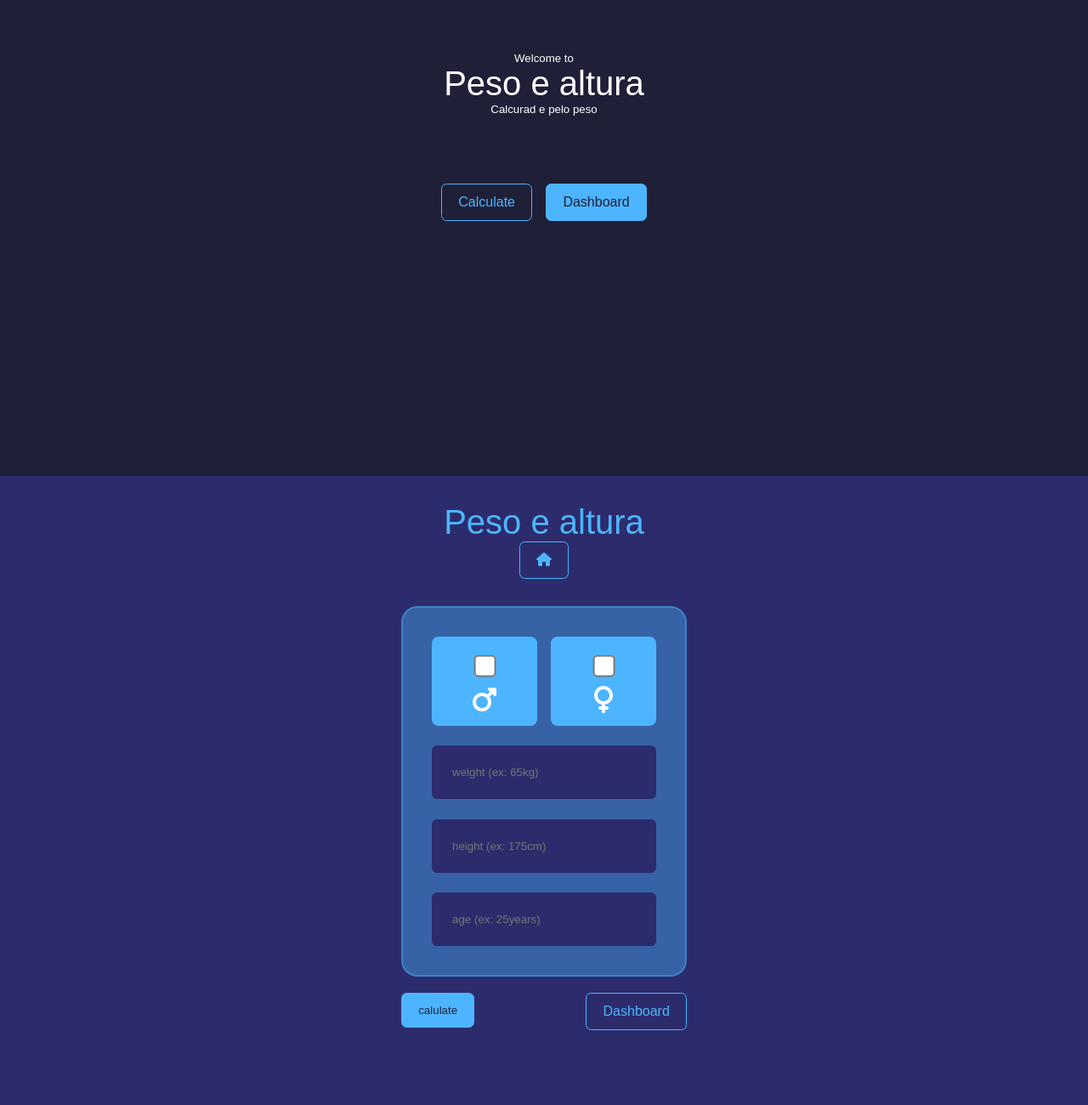
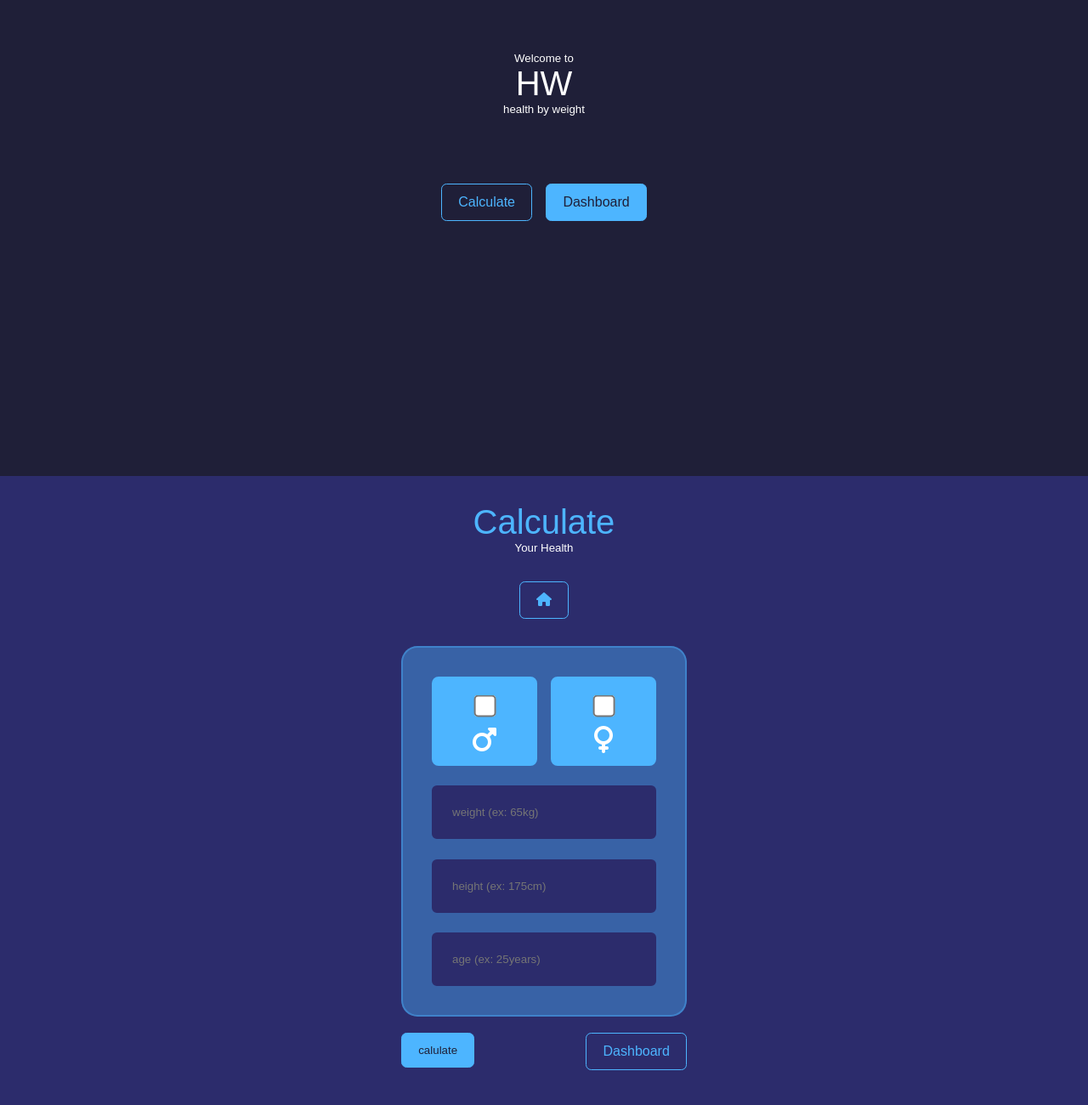
Before and after one commit to vitorconceicaovc/HealthByWeight, a plain HTML site: page index.html in a window 1280 px wide. Shown: the part 240-1540 px from the top of the page at 85% size. Drawn offline with Linux system fonts and the light colour scheme.

Commit message:
some add

```diff
--- a/app/css/geral.css
+++ b/app/css/geral.css
@@ -38,7 +38,7 @@ header {
 
 section {
     width: 100%;
-    height: 88vh;
+    min-height: 88vh;
     text-align: center;
 }
 
--- a/app/css/style.css
+++ b/app/css/style.css
@@ -48,8 +48,8 @@ footer a:hover {
 
 /*Calculate*/
 
-#calculate {
-
+#calculate h5{
+    margin-bottom: 2rem;
 }
 
 #calculate h1 {
--- a/index.html
+++ b/index.html
@@ -16,8 +16,8 @@
         </footer>
         <div class="container header_container">
             <h5>Welcome to</h5>
-            <h1>Peso e altura</h1>
-            <h5>Calcurad e pelo peso</h5>
+            <h1>HW</h1>
+            <h5>health by weight</h5>
             <div class="button_area">
                 <a class="btn" href="#calculate">Calculate</a>
                 <a class="btn btn-second" href="#dashboard">Dashboard</a>
@@ -25,7 +25,8 @@
         </div>
     </header>
     <section id="calculate">
-        <h1>Peso e altura</h1>
+        <h1>Calculate</h1>
+        <h5>Your Health</h5>
         <div class="container"><a class="btn" href="#"><i class="fas fa-home"></i></a>
         <div class="container calculate_container">
             <form onsubmit="return false">
```
